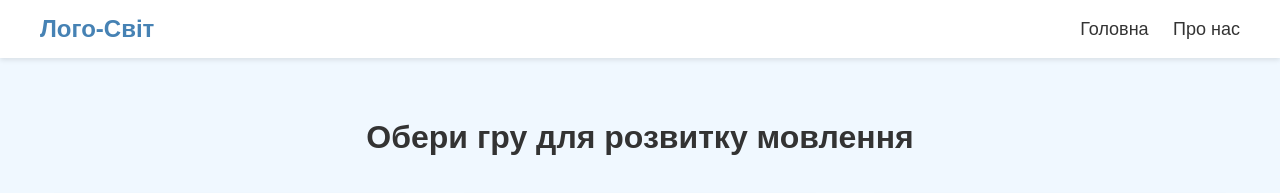
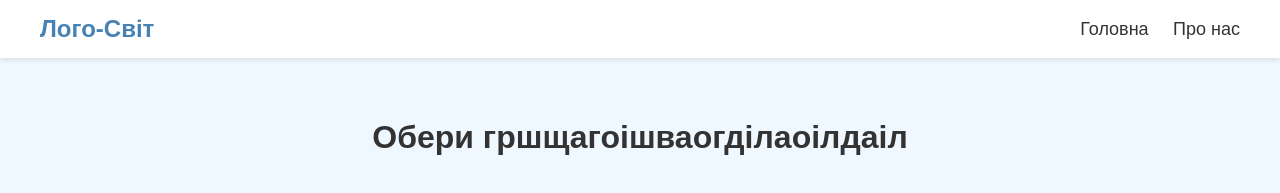
Before and after one commit to PoIiShko-Roman/logopedygame, a plain HTML site: page index.html in a window 1280 px wide. Shown: the top 193 px of the page. Drawn offline with Linux system fonts and the light colour scheme.

Commit message:
оновлення сайту

```diff
--- a/index.html
+++ b/index.html
@@ -21,7 +21,7 @@
 
     <main class="main">
         <div class="container">
-            <h1>Обери гру для розвитку мовлення</h1>
+            <h1>Обери гршщагоішваогділаоілдаіл</h1>
 
             <section class="games-grid">
 
```
